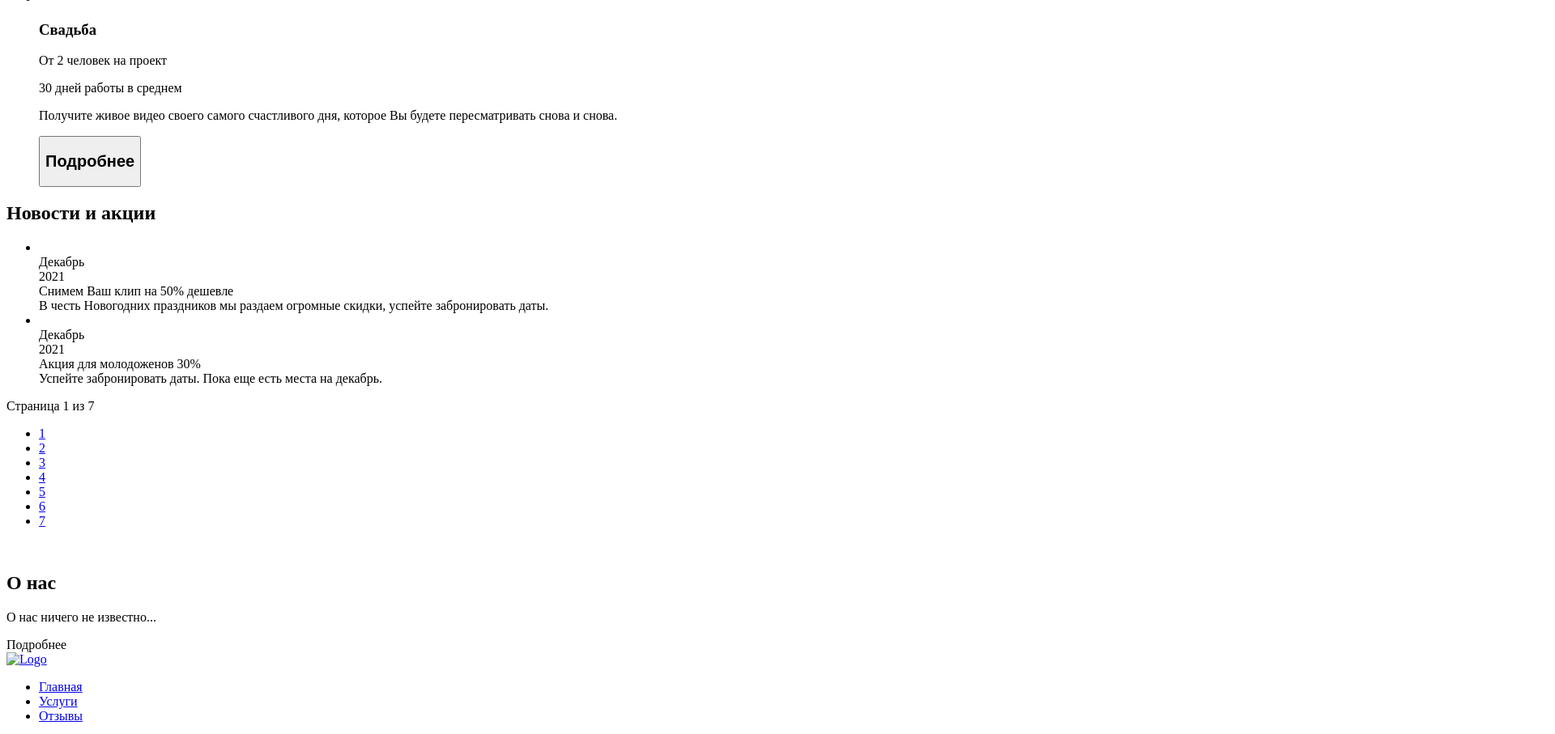
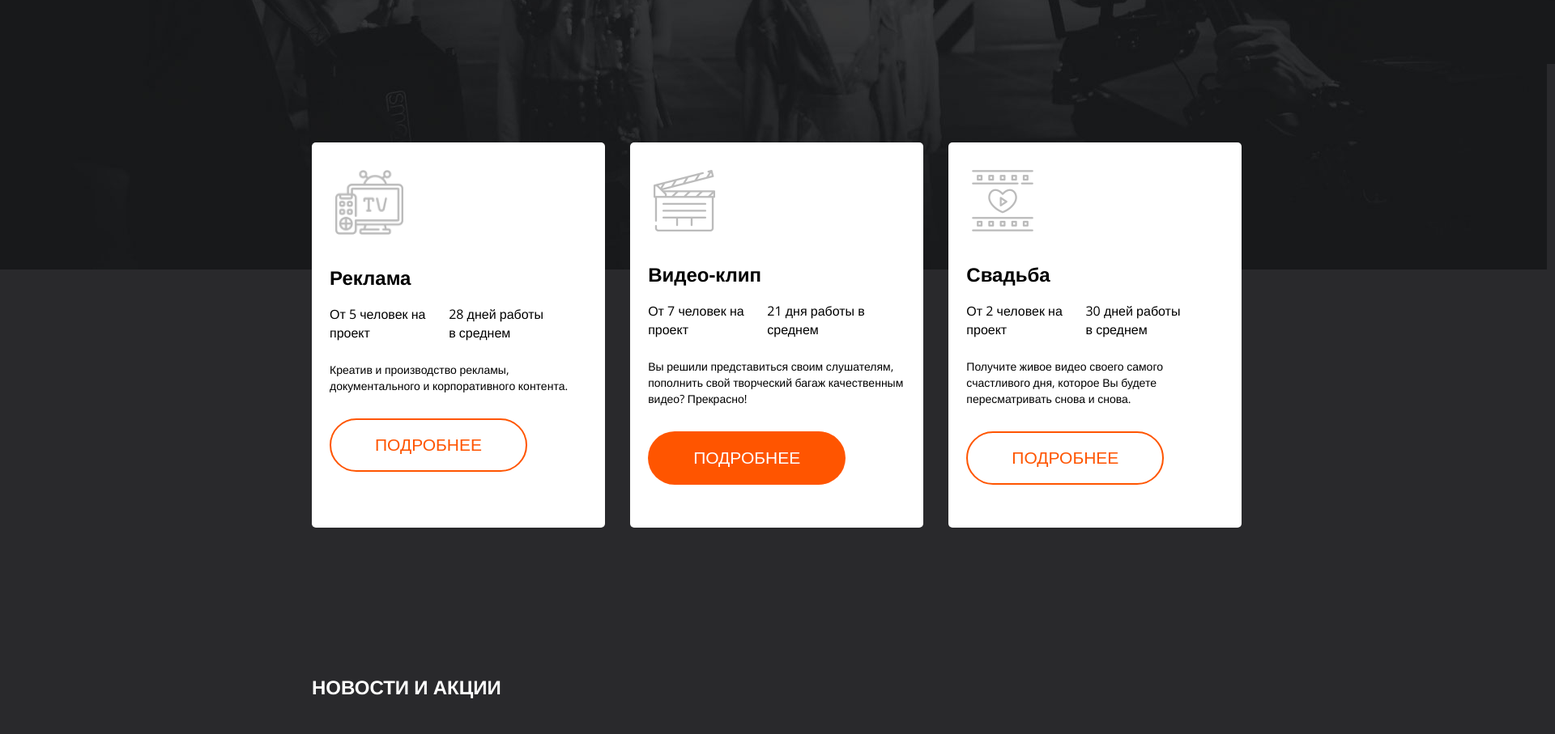
Before and after one commit to d11a2/video-production-HTML, a plain HTML site: page index.html in a window 1280 px wide. Shown: the part 721-1628 px from the top of the page at 81% size, 1920 px wide, since content can reach past the window. Drawn offline with nearby package versions, Linux system fonts and the light colour scheme.

Commit message:
Вторая неделя. Еще есть недоработки.

```diff
--- a/index.html
+++ b/index.html
@@ -5,16 +5,22 @@
     <meta http-equiv="X-UA-Compatible" content="IE=edge">
     <meta name="viewport" content="width=device-width, initial-scale=1.0">
     <title>video-production</title>
+    <link rel="preconnect" href="https://fonts.googleapis.com">
+    <link rel="preconnect" href="https://fonts.gstatic.com" crossorigin>
+    <link href="https://fonts.googleapis.com/css2?family=Open+Sans:wght@400;700&display=swap" rel="stylesheet">
+    <link rel="stylesheet" href="main.css">
 </head>
 
 
 <body>
 
     <div class="body__wrapper">
+        <section class="hero">
+            <div class="container">
                 <header class="header">
                     <div class="logo">
-                <a class="logo__link" href="#">
-                    <img class="logo__img" src="#" alt="Logo">
+                        <a class="logo__link" href="/">
+                            <img class="logo__img" src="img/logo.png" alt="Video video production">
                         </a>
                     </div>
 
@@ -35,125 +41,128 @@
                     <address class="contacts">
 
                         <a class="contacts__phone" href="tel:+78007003030">8 800 700 30 30</a>
-                <a class="contacts__schedule" href="#">График работы</a>
+                        <div class="contacts__dropdown-title">График работы</div>
 
                     </address>
+                </header>
+                <div class="hero__content">
+                    <div class="hero__text-section">
+                        <h1 class="hero__title">Снимем для Вас креативное видео</h1>
+                        <p class="hero__subtitle">Креативный видеопродакшн полного цикла</p>
+                        <button class="hero__button button">Подробнее</button>
+                    </div>
+                </div>
+            </div>
 
-        </header>
+        </section>
+
+        <div class="container">
+
 
             <main class="main">
-            <div class="preview">
-                <h2 class="preview__title">Снимем для Вас креативное видео</h2>
-                <p class="preview__description">Креативный видеопродакшн полного цикла</p>
-                <button class="preview__button">Подробнее</button>
-            </div>
+
 
                 <section class="services">
+                    <div class="container">
                         <ul class="services__list">
                             <li class="services__item">
                                 <div class="services__icon">
-                            <img class="services__img" src="#" alt="">
+                                    <img class="services__img" src="img/tv.png" alt="">
                                 </div>
                                 <div class="services__content">
-                            <h3 class="services__header">Реклама</h3>
+                                    <h2 class="services__header">Реклама</h2>
 
                                     <div class="services__text-wrapper">
 
                                         <div class="services__text-block">
-                                    <p class="services__text">От 5 человек на проект</p>
+                                            От 5 человек на проект
                                         </div>
                                         <div class="services__text-block">
-                                    <p class="services__text">28 дней работы в среднем</p>
-                                </div>
+                                            28 дней работы в среднем
                                         </div>
 
-                            <div class="services__text-wrapper">
-                                <div class="services__text-block">
-                                    <p class="services__text">Креатив и производство рекламы, документального и корпоративного контента.</p>
+                                        <div class="services__text-desc">
+                                            Креатив и производство рекламы, документального и корпоративного контента.
                                         </div>
                                     </div>
 
                                 </div>
                                 <div class="services__button-wrapper">
-                            <button class="services__button">
-                                Подробнее
+                                    <button class="services__button button button-border">
+                                        <h2>Подробнее</h2>
                                     </button>
                                 </div>
 
                             </li>
                             <li class="services__item">
                                 <div class="services__icon">
-                            <img class="services__img" src="#" alt="">
+                                    <img class="services__img" src="img/clapper.png" alt="">
                                 </div>
                                 <div class="services__content">
-                            <h3 class="services__header">Видео-клип</h3>
+                                    <h2 class="services__header">Видео-клип</h2>
 
                                     <div class="services__text-wrapper">
 
                                         <div class="services__text-block">
-                                    <p class="services__text">От 7 человек на проект</p>
+                                           От 7 человек на проект
                                         </div>
                                         <div class="services__text-block">
-                                    <p class="services__text">21 дня работы в среднем</p>
-                                </div>
+                                            21 дня работы в среднем
                                         </div>
 
-                            <div class="services__text-wrapper">
-                                <div class="services__text-block">
-                                    <p class="services__text">
+                                        <div class="services__text-desc">
                                             Вы решили представиться своим слушателям, пополнить свой творческий багаж качественным видео? Прекрасно!
-                                    </p>
                                         </div>
                                     </div>
 
                                 </div>
-                        <div class="button__wrapper">
-                            <button class="services__button">
+                                <div class="services__button-wrapper">
+                                    <button class="services__button button">
                                         <h2>Подробнее</h2>
                                     </button>
                                 </div>
 
                             </li>
                             <li class="services__item">
-                        <div class="services_icon">
-                            <img class="services__img" src="#" alt="">
+                                <div class="services__icon">
+                                    <img class="services__img" src="img/film.png" alt="">
                                 </div>
                                 <div class="services__content">
-                            <h3 class="services__header">Свадьба</h3>
+                                    <h2 class="services__header">Свадьба</h2>
 
                                     <div class="services__text-wrapper">
 
                                         <div class="services__text-block">
-                                    <p class="services__text">От 2 человек на проект</p>
+                                            От 2 человек на проект
                                         </div>
                                         <div class="services__text-block">
-                                    <p class="services__text">30 дней работы в среднем</p>
-                                </div>
+                                            30 дней работы в среднем
                                         </div>
 
-                            <div class="services__text-wrapper">
-                                <div class="services__text-block">
-                                    <p class="services__text">Получите живое видео своего самого счастливого дня, которое Вы будете пересматривать снова и снова.</p>
+                                        <div class="services__text-desc">
+                                            Получите живое видео своего самого счастливого дня, которое Вы будете пересматривать снова и снова.
                                         </div>
                                     </div>
 
                                 </div>
-                        <div class="button__wrapper">
-                            <button class="services__button">
+                                <div class="services__button-wrapper">
+                                    <button class="services__button button button-border">
                                         <h2>Подробнее</h2>
                                     </button>
                                 </div>
 
                             </li>
                         </ul>
+                    </div>
                 </section>
 
                 <section class="news">
+                    <div class="container">
                         <h2 class="news__title">Новости и акции</h2>
                         <ul class="news__list">
                             <li class="news__item">
-                        <div class="news__icon">
-                            <img src="" alt="" class="news__img">
+                                <div class="news__img-wrapper">
+                                    <img src="img/camera.png" alt="" class="news__img">
                                 </div>
                                 <div class="news__content">
                                     <time class="news__date">
@@ -166,9 +175,9 @@
                                     </div>
                                 </div>
                             </li>
-                    <li class="news_item">
-                        <div class="news_icon">
-                            <img src="" alt="" class="news__img">
+                            <li class="news__item">
+                                <div class="news__img-wrapper">
+                                    <img src="img/wedding.png" alt="" class="news__img">
                                 </div>
                                 <div class="news__content">
                                     <time class="news__date">
@@ -208,12 +217,12 @@
                                 </li>
                             </ul>
                         </div>
-
+                    </div>
                 </section>
 
                 <section class="about">
                     <div class="about__img-wrapper">
-                    <img class="about_img" src="" alt="">
+                        <img class="about__img" src="img/cameraman.png" alt="">
                     </div>
                     <div class="about__content">
                         <div class="about__title-wrapper">
@@ -222,16 +231,20 @@
                         <div class="about__text">
                             <p>О нас ничего не известно...</p>
                         </div>
+                        <div class="about__button-wrapper">
+                            <button class="about__button button">Подробнее</button>
                         </div>
-                <div class="about__button">Подробнее</div>
+                    </div>
+
                 </section>
 
+                <hr>
             </main>
 
             <footer class="footer">
                 <div class="logo">
                     <a class="logo__link" href="#">
-                    <img class="logo__img" src="#" alt="Logo">
+                        <img class="logo__img" src="img/logo.png" alt="Logo">
                     </a>
                 </div>
 
@@ -252,23 +265,23 @@
                 <div class="socials">
                     <ul class="socials__list">
                         <li class="socials__item">
-                        <a href="" class="socials__link">
-                            <img src="" alt="" class="socials__img">
+                            <a href="" class="socials__link socials__link-active">
+                                <img src="img/telegram.png" alt="" class="socials__img">
                             </a>
                         </li>
                         <li class="socials__item">
                             <a href="" class="socials__link">
-                            <img src="" alt="" class="socials__img">
+                                <img src="img/vk.png" alt="" class="socials__img">
                             </a>
                         </li>
                         <li class="socials__item">
                             <a href="" class="socials__link">
-                            <img src="" alt="" class="socials__img">
+                                <img src="img/f.png" alt="" class="socials__img">
                             </a>
                         </li>
                         <li class="socials__item">
                             <a href="" class="socials__link">
-                            <img src="" alt="" class="socials__img">
+                                <img src="img/in.png" alt="" class="socials__img">
                             </a>
                         </li>
                     </ul>
@@ -281,7 +294,7 @@
                 </address>
 
             </footer>
-
+        </div>
     </div>
 
 </body>
--- /dev/null
+++ b/main.css
@@ -0,0 +1,407 @@
+*{
+    box-sizing: border-box;
+}
+
+body {
+    font-family: "Open Sans", Helvetica, sans-serif;
+    margin: 0px;
+    background: #29292c;
+    color: #fff;
+    font-size: 16px;
+    line-height: 1.42;
+
+    -webkit-font-smoothing: atnialiased;
+    -moz-osx-font-smoothing: grayscale;
+}
+
+body, html {
+    width: 100%;
+    height: 100%;
+
+}
+
+body {
+    background-image: url(img/hero.png), url(img/bottom-pic.png);
+    background-position: left top, left bottom;
+    background-repeat: no-repeat, no-repeat;
+}
+
+a {
+    text-decoration: none;
+    color: inherit;
+}
+
+h1, h2, h3, h4, p {
+    margin: 0px;
+    font-weight: normal;
+}
+
+.container {
+    width: 1150px;
+    margin: 0 auto;
+}
+
+.header {
+    height: 130px;
+    position: relative;
+    margin-bottom: 150px;
+}
+
+.logo, .menu, .contacts {
+    position: absolute;
+}
+
+.logo {
+    top: 26px;
+    left: 0px;
+    display: block;
+}
+
+.menu {
+    top: 19px;
+    left: 50%;
+    transform: translateX(-50%);
+    position: absolute;
+}
+
+
+ul li {
+    list-style: none;
+    padding: 0px;
+    margin: 0px;
+}
+.menu__link {
+    color: white;
+    font-size: 14px;
+}
+
+.menu__link:hover {
+    color: #FF3D00;
+}
+
+.menu__item {
+    display: inline-block;
+    margin-right: 54px;
+    vertical-align: middle;
+}
+
+.menu__item:last-child {
+    margin-right: 0;
+}
+
+.socials__link-active {
+    color: #FF3D00;
+
+}
+
+
+.contacts {
+    right: 0px;
+    top: 10px;
+    font-style: normal;
+    text-align: right;
+}
+
+.contacts__phone {
+    text-decoration: none;
+    font-size: 26px;
+    margin-bottom: 4px;
+}
+
+.contacts__dropdown-title {
+    font-size: 14px;
+    text-decoration: underline;
+    color: #FF3D00;
+
+}
+
+.footer {
+    position: relative;
+}
+
+button {
+    background: transparent;
+    color: white;
+    padding: 0px;
+    outline: none;
+    border: 1px solid transparent;
+    font-weight: bold;
+}
+
+
+
+.hero__text-section {
+    text-align: center;
+}
+
+.hero__title {
+    font-size: 72px;
+    font-style: normal;
+    font-weight: bold;
+    line-height: 98px;
+    letter-spacing: 0px;
+    text-align: center;
+
+}
+
+.hero__subtitle {
+    font-size: 18px;
+    font-style: normal;
+    font-weight: 400;
+    line-height: 90px;
+    letter-spacing: 0px;
+    margin-bottom: 45px;
+}
+
+
+
+.block1 {
+    width: 100px;
+    background-color: aqua ;
+    padding: 15px;
+    margin: 15px;
+    border: 15px;
+}
+
+.services {
+    margin-top: 233px;
+}
+
+.services__list {
+    padding: 0;
+}
+.services__header {
+    font-weight: bold;
+    margin-bottom: 17px;
+}
+.services__item {
+    display: inline-block;
+    vertical-align: top;
+
+    width: 362px;
+    background-color: white;
+    max-height: 476px;
+    margin-right: 27px;
+    color: black;
+
+    padding: 22px;
+    border-radius: 5px;
+}
+
+.services__item:last-child {
+    margin-right: 0;
+}
+
+.services__icon {
+    margin-top: 12px;
+    margin-bottom: 30px;
+    margin-left: 7px;
+}
+
+.services__text-block {
+    display: inline-block;
+    width: 123px;
+    margin-right: 20px;
+}
+.services__text-block:last-child {
+    display: inline-block;
+    margin-right: 0;
+}
+
+.services__button-wrapper {
+    margin-bottom: 53px;
+}
+.services__text-desc{
+    margin-top: 25px;
+    display: inline-block;
+    font-size: 14px;
+
+}
+
+.services__text-wrapper {
+    margin-bottom: 29px;
+
+}
+
+.button {
+
+    background: #FF5500;
+    border-radius: 35px;
+
+    font-size: 14px;
+    text-transform: uppercase;
+    color: white;
+    padding: 19px 54px;
+    cursor: pointer;
+    border: 2px solid transparent;
+}
+
+.button-border {
+    border-color: #FF5500;
+    background: transparent;
+    color: #FF5500;
+}
+
+.news {
+    margin-top: 180px;
+}
+
+.news__title {
+    font-weight: 800;
+    text-transform: uppercase;
+}
+
+.news__list{
+    margin: 0;
+    margin-top: 51px;
+    padding: 0;
+}
+
+
+.news__item {
+    display: inline-block;
+    vertical-align: top;
+    width: 555px;
+    border: 1px solid white;
+
+    margin-left: 25px;
+    position: relative;
+    overflow: hidden;
+}
+
+.news__item:first-child {
+    margin-left: 0px;
+}
+
+/* .news_item:last-child {
+    margin-right: 0;
+} */
+
+.news__content {
+    position: absolute;
+    left: 0;
+    right: 0;
+    bottom: 0;
+    padding: 25px 30px;
+    min-height: 140px;
+}
+
+.news__date-month , .news__date-year {
+    display: inline-block;
+}
+
+.news__img {
+    display: block;
+    max-width: 557px;
+    width: 100%;
+    height: 100%;
+    object-fit: cover;
+}
+
+.news__item {
+    display: inline-block;
+    vertical-align: top;
+}
+
+.paginator {
+    text-align: center;
+}
+
+.paginator__description, .paginator__list, .paginator__item {
+    display: inline-block;
+}
+
+.paginator__link {
+    color: white;
+    /* background: #FF5500; */
+
+    font-weight: 700;
+    display: inline-block;
+    /* vertical-align: bottom; */
+    text-align: center;
+    padding: 5px 0px;
+    border-radius: 50%;
+    width: 32px;
+    height: 32px;
+    /* position: relative; */
+}
+
+.paginator__link-active {
+    background: #FF5500;
+}
+
+.paginator__link:hover {
+    background: #FF5500;
+
+}
+
+.about {
+    color: black;
+    margin-top: 142px;
+    margin-bottom: 53px;
+}
+
+.about__title {
+    font-weight: 800;
+    font-size: 36px;
+}
+
+.about__img-wrapper , .about__content {
+    display: inline-block;
+    vertical-align: top;
+}
+
+.about__content {
+    background: white;
+    width: 755px;
+    height: 455px;
+    margin-left: -100px;
+    margin-top: 100px;
+
+    padding: 70px 81px 66px;
+    position: relative;
+}
+
+.about__text {
+    margin-top: 37px;
+}
+
+.about__button-wrapper {
+    display: inline-block;
+    position: absolute;
+    bottom: 66px;
+}
+
+.body__wrapper {
+    position: absolute;
+    width: 1920px;
+    height: 2935px;
+    left: 0px;
+    top: -5px;
+}
+
+
+.footer {
+    position: relative;
+    height: 130px;
+
+}
+
+.footer .menu {
+    left: 340px;
+}
+
+.socials {
+    position: absolute;
+    right: 250px;
+    top: 10px;
+}
+
+.socials__item {
+    display: inline-block;
+    margin-right: 10px;
+}
+
+.services__item:last-child {
+    margin-right: 0px;
+}
```
Also changed, not shown: folder/inner/index.html (added, +20 -0 lines), img/bottom-pic.png (added), img/camera.png (added), img/cameraman.png (added), img/clapper.png (added), img/f.png (added), img/film.png (added), img/hero.png (added), img/in.png (added), img/logo.png (added), img/telegram.png (added), img/tv.png (added), img/vk.png (added), img/wedding.png (added), 2 more files. Lines whose indentation alone changed are shown as unchanged.
